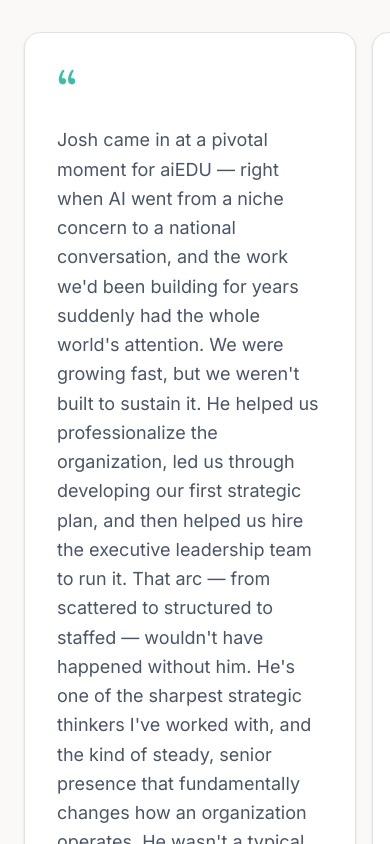
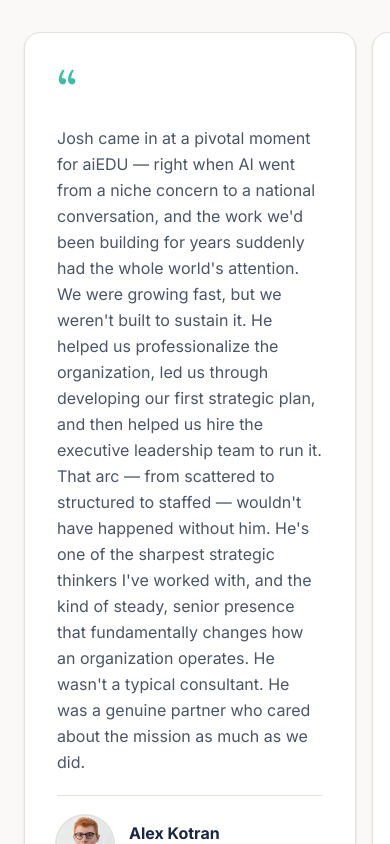
Before and after one commit to joshtgreen/righstart.site, a Next.js app: page / in a window 390 px wide. Shown: the part 3400-4244 px from the top of the page. Built offline with nearby package versions, Linux system fonts and the light colour scheme.

Commit message:
Reduce testimonial quote text size on mobile and desktop
https://claude.ai/code/session_01X3YTYucSRUouSaR74BNiGy

```diff
--- a/components/Testimonials.tsx
+++ b/components/Testimonials.tsx
@@ -92,7 +92,7 @@ export default function Testimonials() {
               <div key={i} className="snap-center flex-shrink-0 w-[85vw]">
                 <div className="flex flex-col bg-white rounded-2xl border border-[#e5e2dc] p-8 shadow-sm h-full">
                   <div className="text-5xl leading-none text-[#3dbda5] font-serif mb-3 select-none">&ldquo;</div>
-                  <p className="flex-1 text-lg text-[#4a5568] leading-relaxed">{t.quote}</p>
+                  <p className="flex-1 text-base text-[#4a5568] leading-relaxed">{t.quote}</p>
                   <div className="border-t border-[#e5e2dc] mt-5 pt-5 flex items-center gap-4">
                     {t.photo ? (
                       <div className="flex-shrink-0 w-14 h-14 rounded-full overflow-hidden ring-2 ring-[#e5e2dc]">
@@ -163,7 +163,7 @@ export default function Testimonials() {
                   </div>
 
                   {/* Quote body */}
-                  <p className="flex-1 text-lg lg:text-xl text-[#4a5568] leading-relaxed">
+                  <p className="flex-1 text-sm lg:text-base text-[#4a5568] leading-relaxed">
                     {t.quote}
                   </p>
 
```
